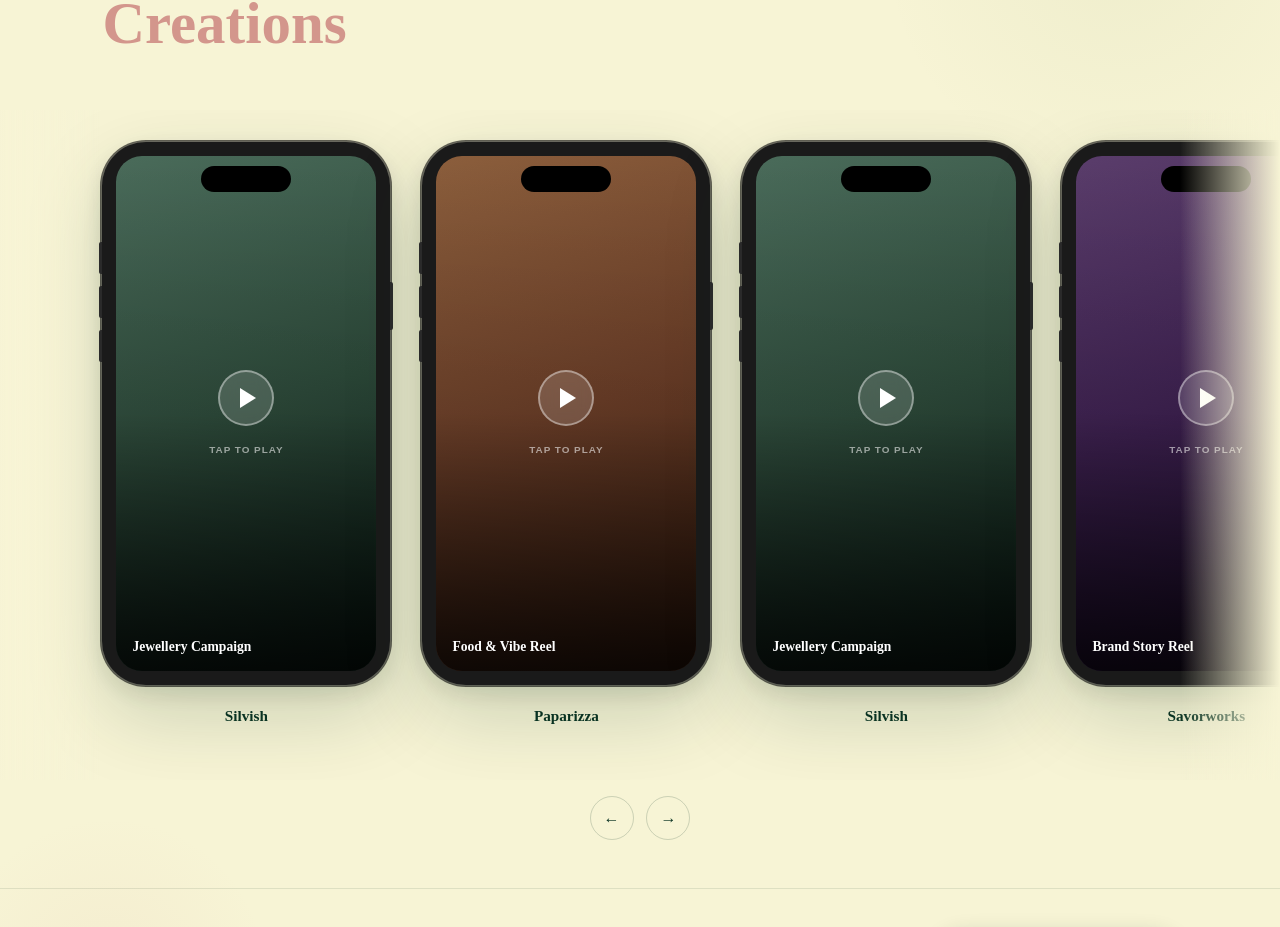
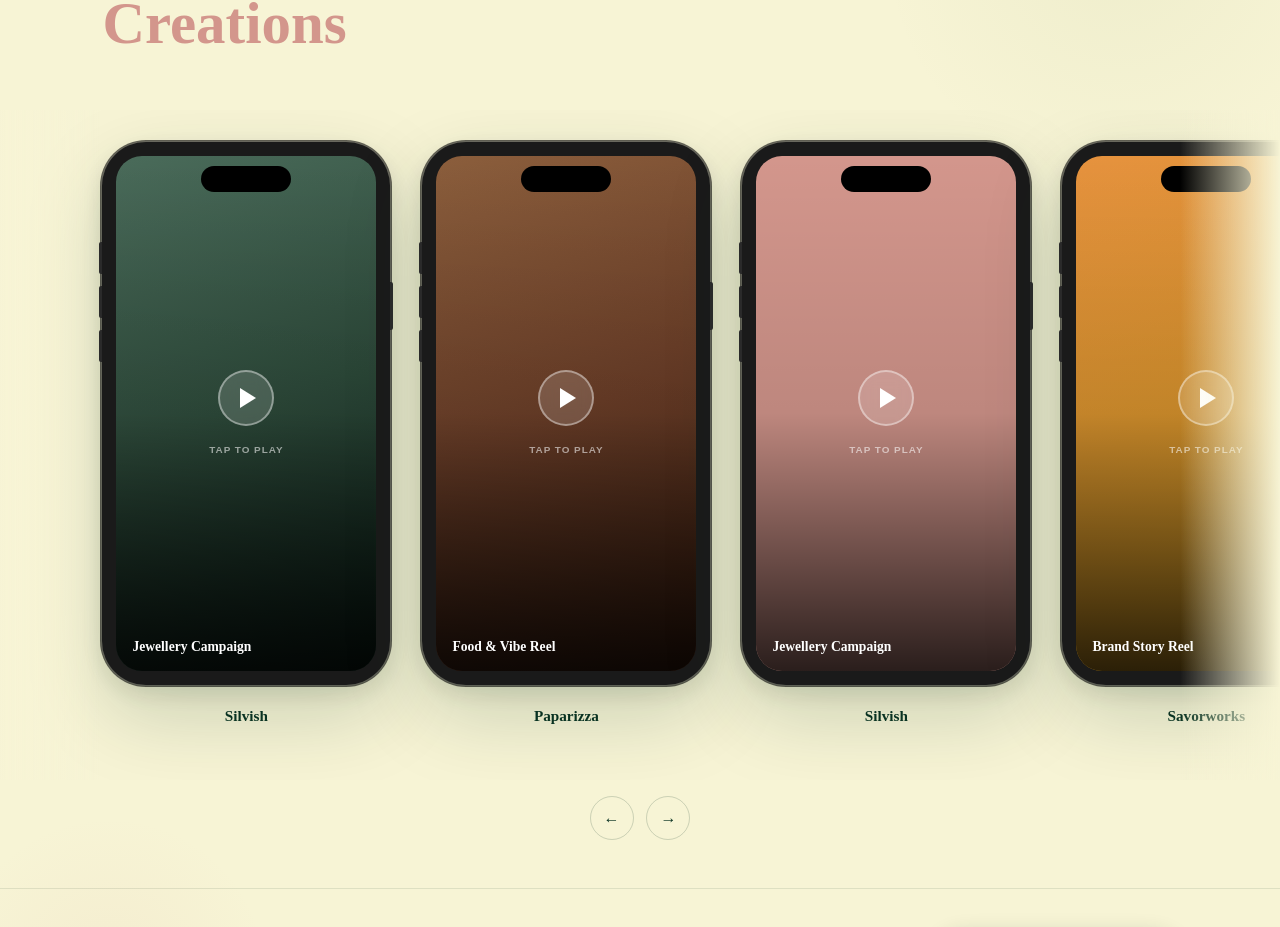
Before and after one commit to vermsudh/wee_portfolio, a React (Vite) app: page / in a window 1280 px wide. Shown: the part 1858-2785 px from the top of the page. Built offline with nearby package versions, Linux system fonts and the light colour scheme.

Commit message:
style: Update background gradients for Silvish and Savorworks video reels
- Changed the background gradient for the Silvish video reel to a uniform color for a more cohesive look.
- Updated the background gradient for the Savorworks video reel to a new color scheme, enhancing visual appeal.

```diff
--- a/src/components/Work/WorkData.js
+++ b/src/components/Work/WorkData.js
@@ -25,7 +25,7 @@ export const reels = [
     id: 3,
     brand: "Silvish",
     title: "Jewellery Campaign",
-    bgGradient: "linear-gradient(160deg, #4a6b5a 0%, #2d4a3a 50%, #0d2018 100%)",
+    bgGradient: "linear-gradient(160deg, #D3968C 0%, #D3968C 50%, #D3968C 100%)",
     instaUrl: "YOUR_INSTAGRAM_REEL_URL_5",
     videoSrc: silvish2
   },
@@ -33,7 +33,7 @@ export const reels = [
     id: 4,
     brand: "Savorworks",
     title: "Brand Story Reel",
-    bgGradient: "linear-gradient(160deg, #5a3d6b 0%, #3d2050 50%, #1f0d30 100%)",
+    bgGradient: "linear-gradient(160deg,rgb(230, 146, 62) 0%,rgb(215, 147, 44) 50%,rgb(214, 159, 32) 100%)",
     instaUrl: "YOUR_INSTAGRAM_REEL_URL_3",
     videoSrc: savorworks
   },
```
